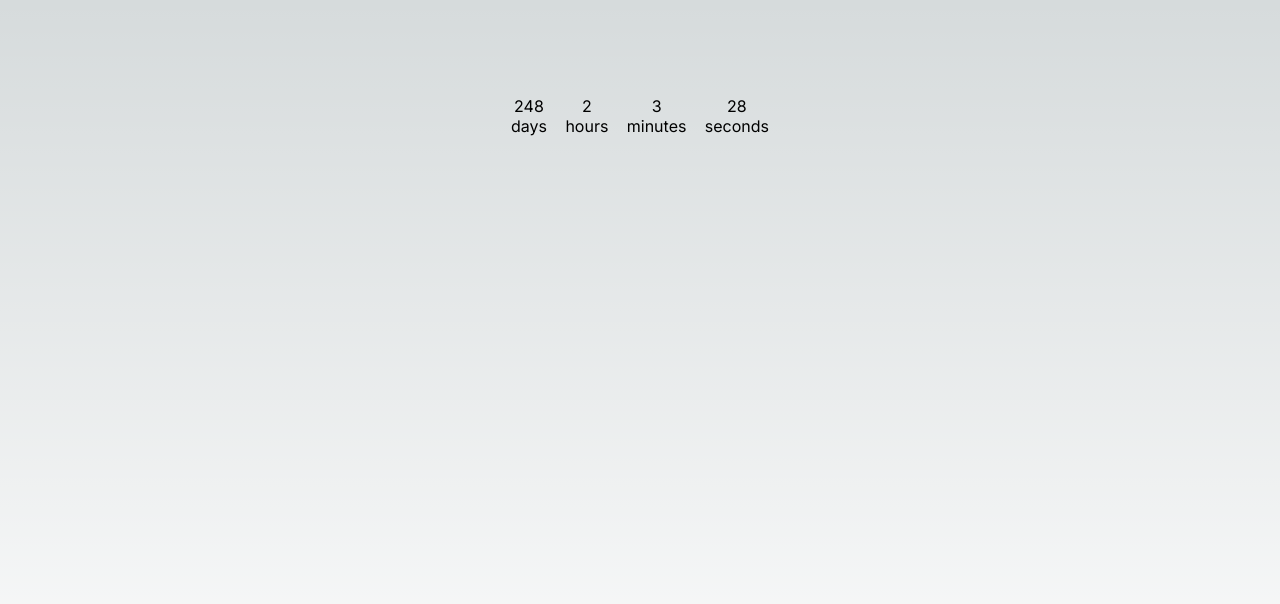
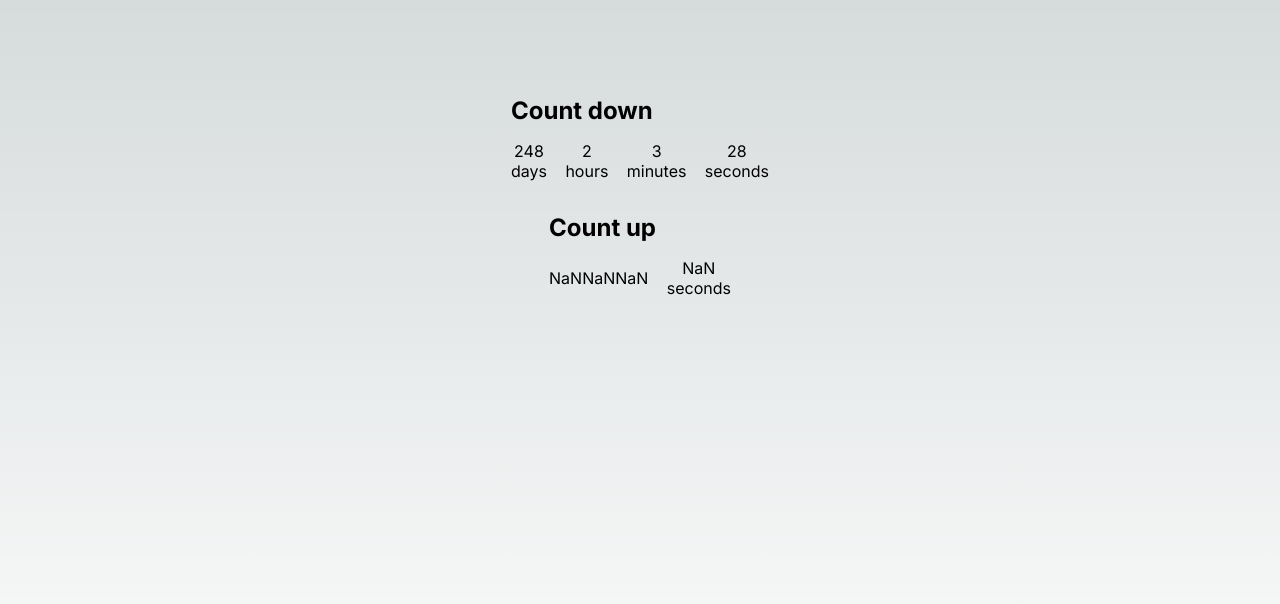
Before and after one commit to danielpowell4/nuptials, a Next.js app: page / in a window 1280 px wide. Shown: the top 604 px of the page. Built offline with nearby package versions, Linux system fonts and the light colour scheme.

Commit message:
Adds counters

```diff
--- a/src/app/layout.js
+++ b/src/app/layout.js
@@ -4,8 +4,8 @@ import './globals.css'
 const inter = Inter({ subsets: ['latin'] })
 
 export const metadata = {
-  title: 'Create Next App',
-  description: 'Generated by create next app',
+  title: 'Julia & Dan',
+  description: 'Celebrating 10-years and 10-million miles on Sept 7, 2024 in Silverton, CO.',
 }
 
 export default function RootLayout({ children }) {
--- a/src/app/page.js
+++ b/src/app/page.js
@@ -1,10 +1,13 @@
 import styles from './page.module.css'
 import Countdown from '@/components/Countdown'
+
+
 
 export default function Home() {
   return (
     <main className={styles.main}>
-      <Countdown until={new Date("2024-09-07T23:00:00.000Z")} />
+      <Countdown title="Count down" until={new Date("2024-09-07T23:00:00.000Z")} />
+      <Countdown title="Count up" until={new Date("2014-05-01T25:00:00.000Z")} />
     </main>
   )
 }
--- a/src/app/page.module.css
+++ b/src/app/page.module.css
@@ -1,8 +1,8 @@
 .main {
   display: flex;
   flex-direction: column;
-  justify-content: space-between;
   align-items: center;
   padding: 6rem 1rem;
   min-height: 100vh;
+  gap: 2rem;
 }
--- a/src/components/Countdown.js
+++ b/src/components/Countdown.js
@@ -10,7 +10,7 @@ const Counter = ({ count, label }) => (
   </div>
 );
 
-const Countdown = ({ until }) => {
+const Countdown = ({ title, until }) => {
   const [msecsLeft, setMsecsLeft] = React.useState(until - Date.now());
 
   const secs = Math.floor(msecsLeft / 1000) % 60;
@@ -26,11 +26,14 @@ const Countdown = ({ until }) => {
   }, []);
 
   return (
-    <div className={styles.Countdown}>
-      {days && <Counter count={days} label="days" />}
-      {hours && <Counter count={hours} label="hours" />}
-      {mins && <Counter count={mins} label="minutes" />}
-      <Counter count={secs} label="seconds" />
+    <div>
+      <h2 style={{ marginBottom: '1rem' }}>{title}</h2>
+      <div className={styles.Countdown}>
+        {days && <Counter count={days} label="days" />}
+        {hours && <Counter count={hours} label="hours" />}
+        {mins && <Counter count={mins} label="minutes" />}
+        <Counter count={secs} label="seconds" />
+      </div>
     </div>
   );
 };
```
